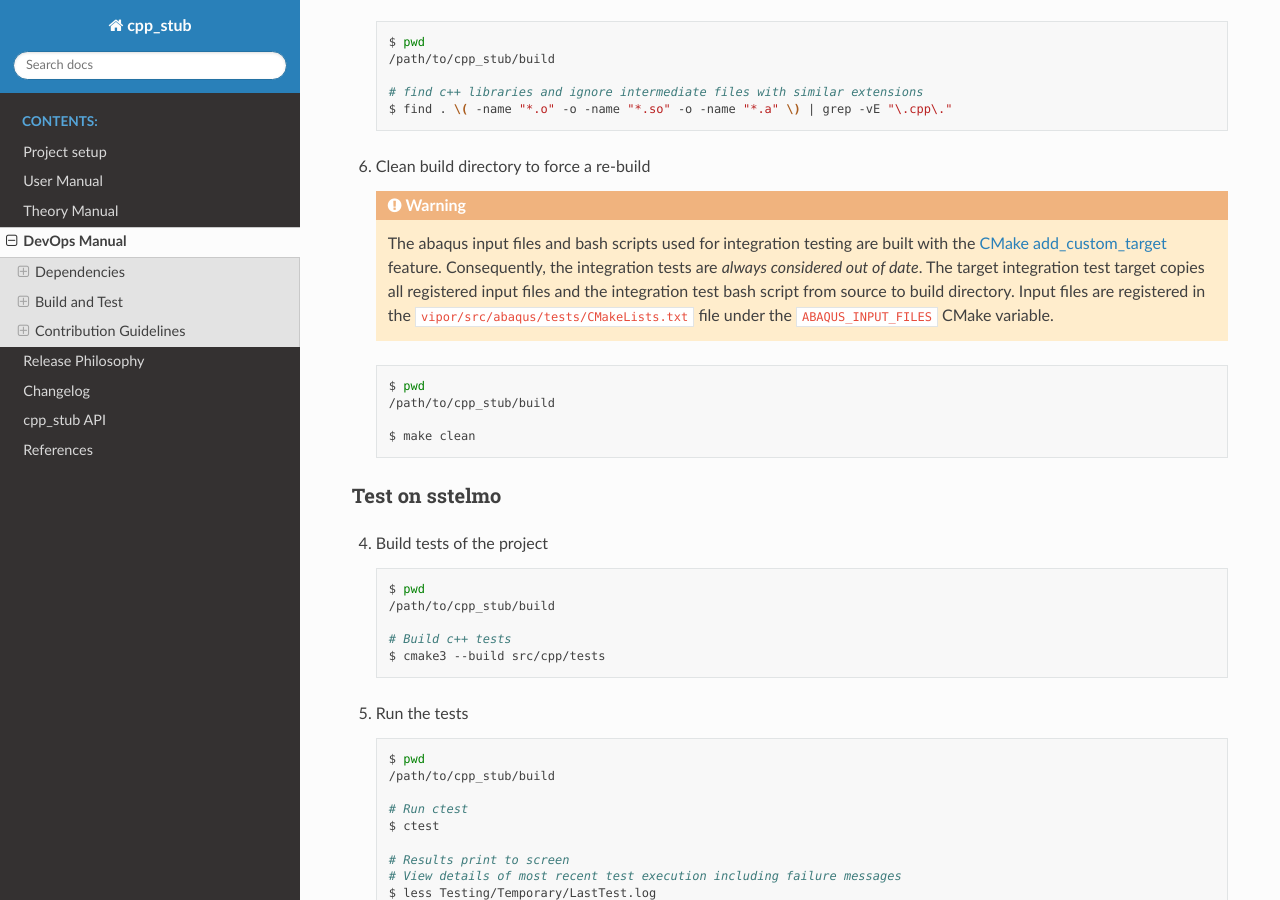
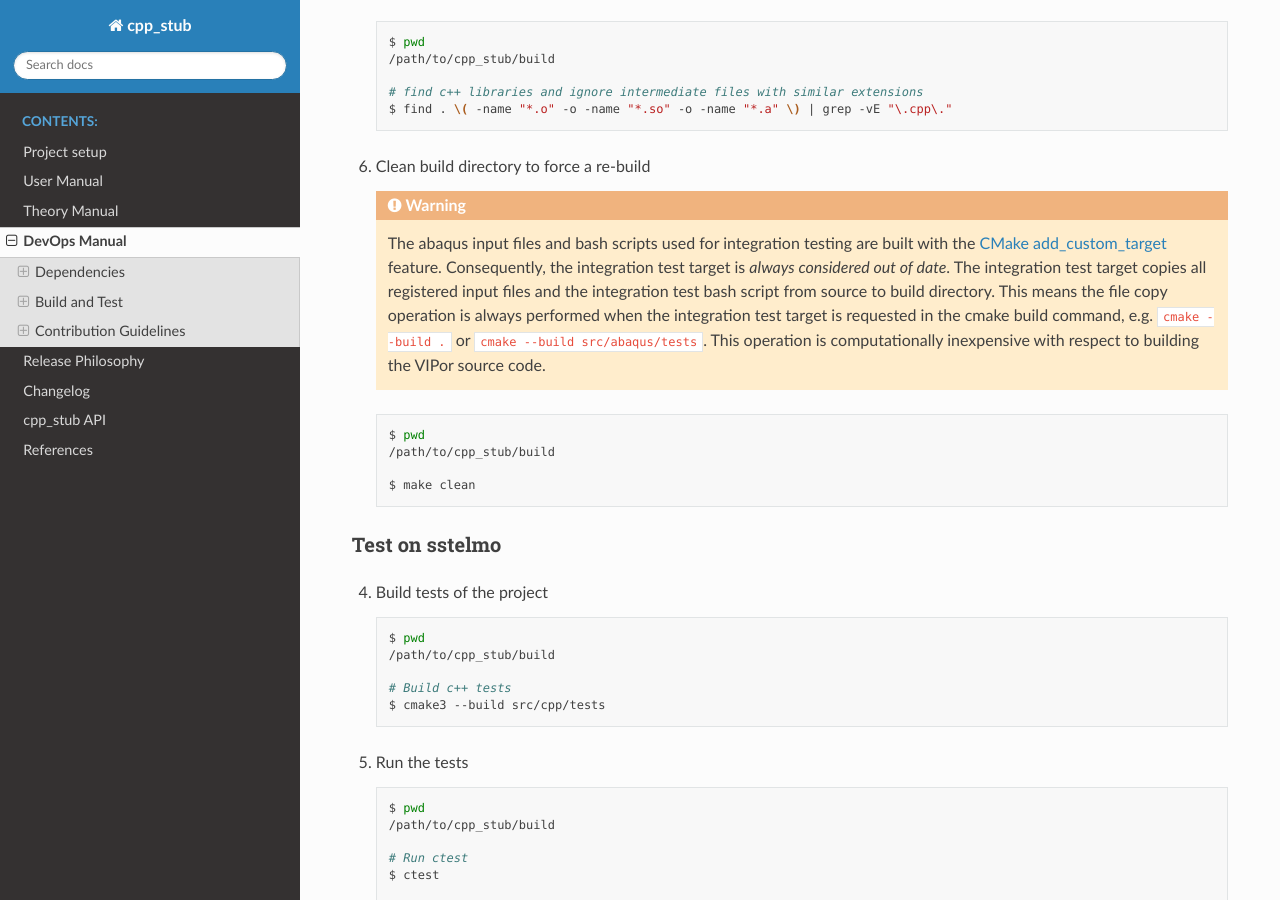
Before and after one commit to lanl/tardigrade-asp, a Sphinx documentation site: the page built from docs/devops.rst, in a window 1280 px wide and 900 px high, scrolled down 3415 px. Built offline with Sphinx 7.4.7 and the Read the Docs theme 2.0.0, drawn with Linux system fonts in a browser that asks for light colours.

Commit message:
DOC: clarify behavior of custom target for integration tests

```diff
--- a/docs/build.txt
+++ b/docs/build.txt
@@ -80,10 +80,12 @@ Build on sstelmo
 
    .. warning::
 
-      The abaqus input files and bash scripts used for integration testing are built with the `CMake add\_custom\_target`_
-      feature. Consequently, the integration tests are *always considered out of date*. The target integration test target
-      copies all registered input files and the integration test bash script from source to build directory. Input files are
-      registered in the ``vipor/src/abaqus/tests/CMakeLists.txt`` file under the ``ABAQUS_INPUT_FILES`` CMake variable.
+      The abaqus input files and bash scripts used for integration testing are built with the `CMake
+      add\_custom\_target`_ feature. Consequently, the integration test target is *always considered out of date*. The
+      integration test target copies all registered input files and the integration test bash script from source to build
+      directory. This means the file copy operation is always performed when the integration test target is requested in the
+      cmake build command, e.g. ``cmake --build .`` or ``cmake --build src/abaqus/tests``. This operation is computationally
+      inexpensive with respect to building the VIPor source code.
 
    .. code:: bash
 
```
Also changed, not shown: README.md (+9 -3 lines).
